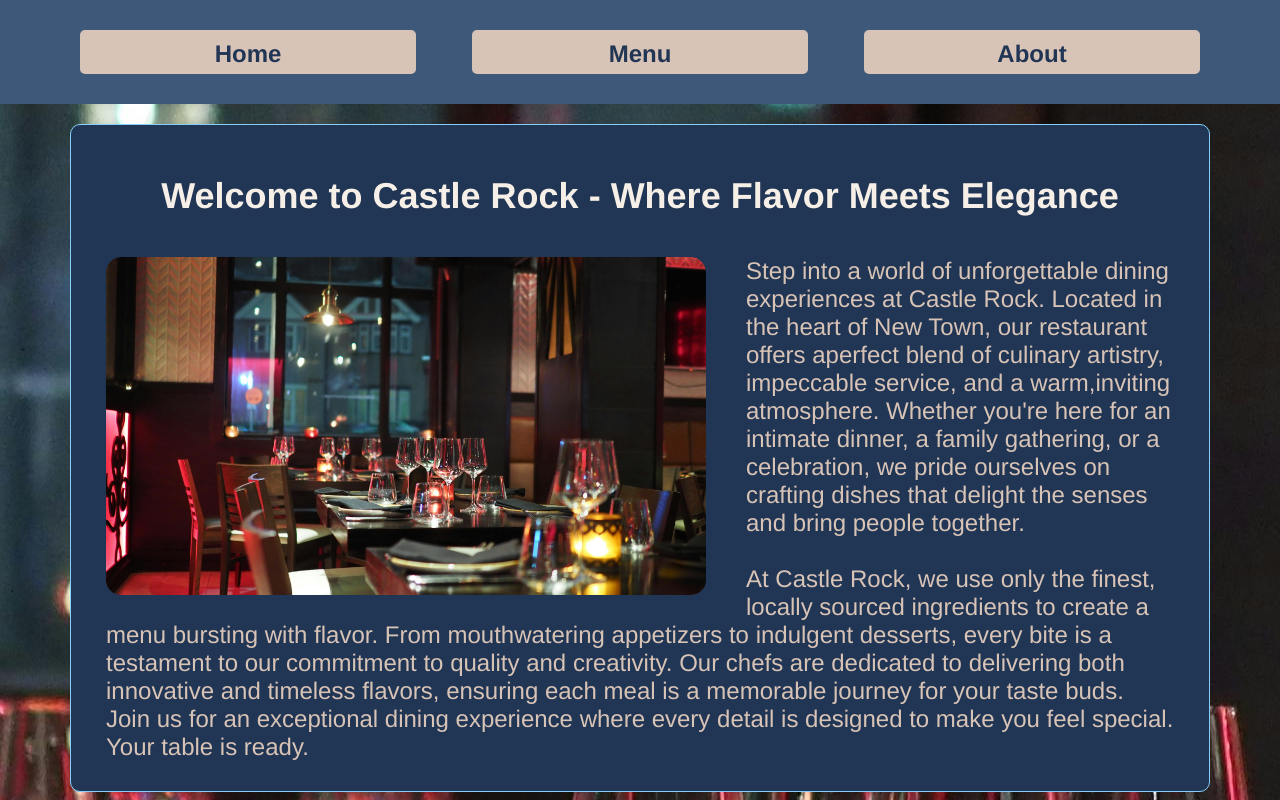
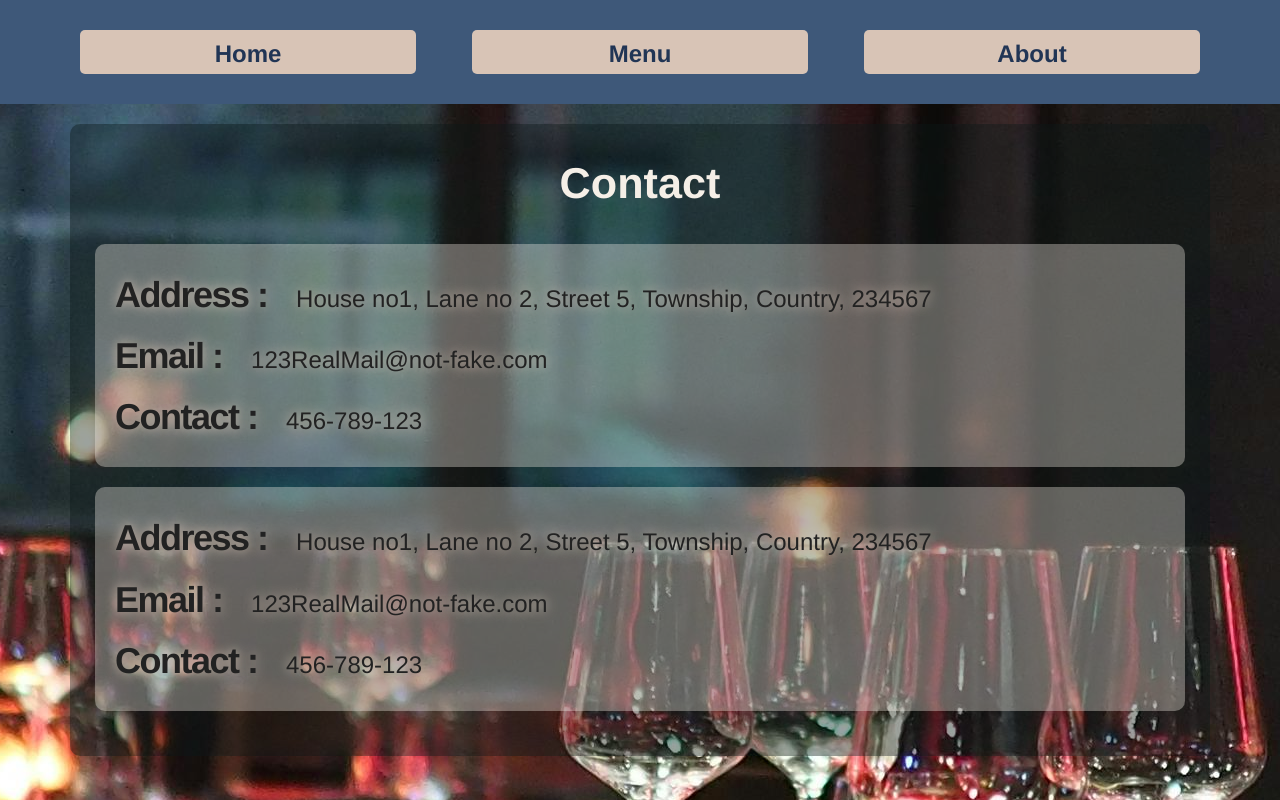
Before and after one commit to vishnu-sk/web-pack, a website built with webpack: page rest-page-wpk/src/template.html in a window 1280 px wide. Both pictures are taken after a click on the button "About". Shown: the top 800 px of the page. Built offline with nearby package versions, Linux system fonts and the light colour scheme.

Commit message:
added about page creator js function.

```diff
--- /dev/null
+++ b/rest-page-wpk/src/aboutPage.js
@@ -0,0 +1,37 @@
+import {
+  createElementwithClass,
+  appendMultipleChildren,
+} from "./elementFactory.js";
+
+function createContact(address, email, contact) {
+  const contactCard = createElementwithClass("div", "", ["contact-cont"]);
+  const cardElems = { Address: address, Email: email, Contact: contact };
+
+  for (let key in cardElems) {
+    const hStrong = createElementwithClass("strong", key + " : ");
+    const pElement = document.createElement("p");
+    const pTextContent = document.createTextNode(cardElems[key]);
+    appendMultipleChildren(pElement, [hStrong, pTextContent]);
+    contactCard.appendChild(pElement);
+  }
+  return contactCard;
+}
+
+function createAbout() {
+  const aboutCont = createElementwithClass("div", "", ["about-container"]);
+  const h2Elem = createElementwithClass("h2", "Contact");
+  aboutCont.appendChild(h2Elem);
+  const addresses = [
+    "House no1, Lane no 2, Street 5, Township, Country, 234567",
+    "House no1, Lane no 2, Street 5, Township, Country, 234567",
+  ];
+  const emails = ["123RealMail@not-fake.com", "123RealMail@not-fake.com"];
+  const contacts = ["456-789-123", "456-789-123"];
+  const contactNums = addresses.length;
+  for (let i = 0; i < contactNums; i++) {
+    aboutCont.appendChild(createContact(addresses[i], emails[i], contacts[i]));
+  }
+  return aboutCont;
+}
+
+export default createAbout;
--- a/rest-page-wpk/src/index.js
+++ b/rest-page-wpk/src/index.js
@@ -1,6 +1,7 @@
 import "./styles.css";
 import intro from "./homePage.js";
 import menu from "./menuPage.js";
+import about from "./aboutPage.js";
 
 //console.log(intro);
 
@@ -22,7 +23,9 @@ button.addEventListener("click", e => {
     k.appendChild(homeElems.introCont);
     k.appendChild(homeElems.timingsIntroCont);
   }
+  else if(e.target.id == "about"){
+    k.innerHTML = "";
+    const aboutElem = about();
+    k.appendChild(aboutElem);
+  }
 });
-
-//k.appendChild(homeElems.introCont);
-//k.appendChild(homeElems.timingsIntroCont);
--- a/rest-page-wpk/src/styles.css
+++ b/rest-page-wpk/src/styles.css
@@ -13,6 +13,17 @@ body {
   font-family: Helvetica;
   font-size: 24px;
 }
+
+html{
+  height: 100%;
+}
+
+body{
+  min-height: 100%;
+  display: flex;
+  flex-direction: column;
+}
+
 header {
   padding: 30px;
   position: sticky;
@@ -56,6 +67,7 @@ nav button:active {
 
 #content {
   /*margin: 0px 50px;*/
+  flex-grow: 1;
   padding: 20px 70px;
   box-sizing: border-box;
   background-attachment: fixed;
@@ -260,3 +272,38 @@ img {
     aspect-ratio: 1.5/1;
   }
 }
+
+/* ABOUT PAGE */
+
+.about-container{
+  background-color: rgba(10, 23, 23, 0.4);
+  padding: 25px;
+  border-radius: 10px;
+  box-sizing: border-box;
+}
+
+.contact-cont{
+  padding: 20px;
+  box-sizing: border-box;
+  background-color: rgba(245, 239, 231,0.35);
+  margin-bottom: 20px;
+  border-radius: 10px;
+}
+
+.contact-cont p{
+  line-height: 1.5em;
+  color: #222;
+  text-shadow:0 0 12px #d8c4b6;
+}
+
+.contact-cont strong{
+  font-size: 1.5em;
+  line-height: 1.7em;
+  letter-spacing: -1.5px;
+  padding-right: 20px;
+}
+
+.about-container h2{
+  height: 1.5em;
+  font-size: 1.8em;
+}
```
Also changed, not shown: rest-page-wpk/src/template.html (+1 -2 lines).
